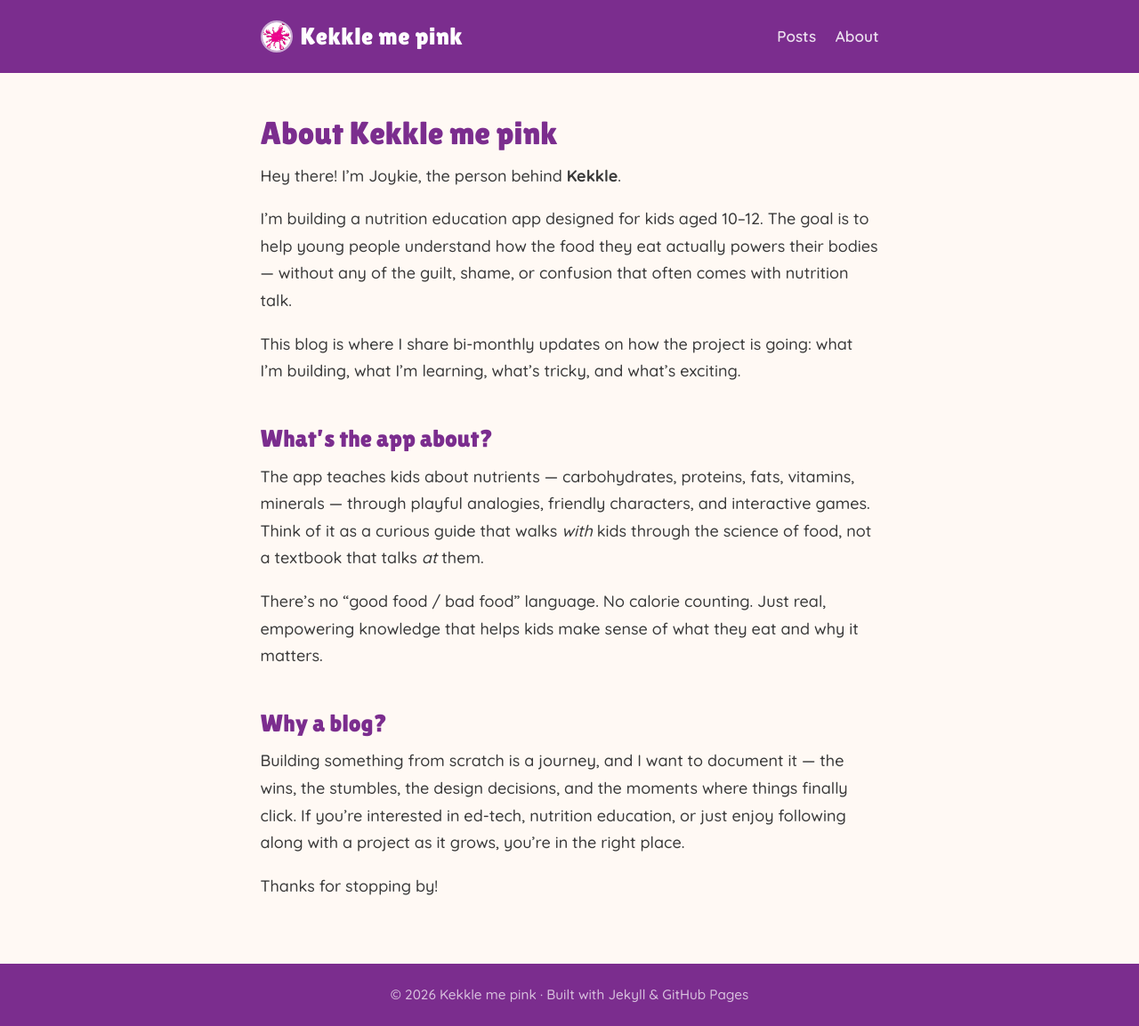
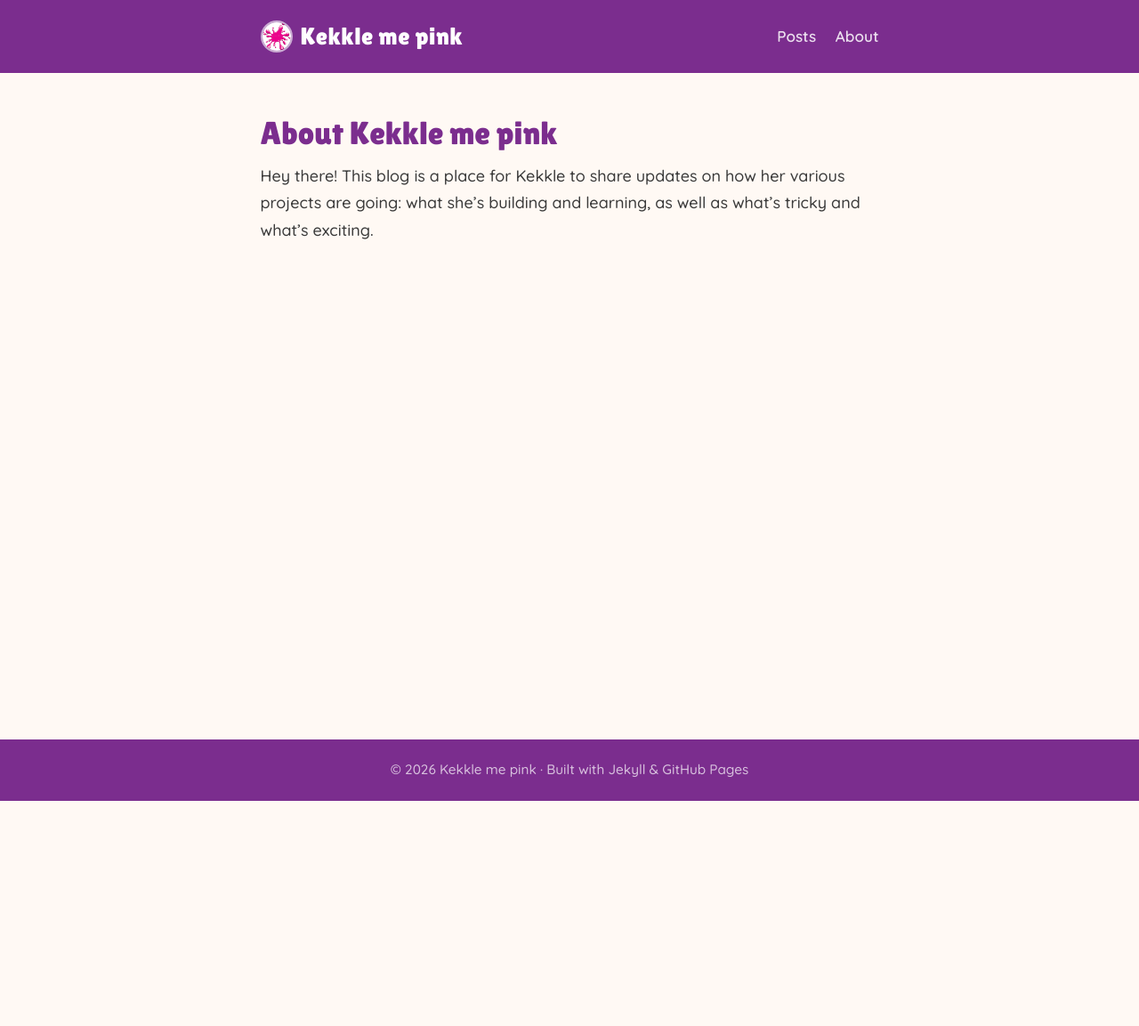
Before and after one commit to Kekkle/kekkles-korner, a Jekyll site: the page built from about.md, in a window 1280 px wide. Shown: the whole page at 89% size. Built offline with Jekyll 4.4.1, drawn with Linux system fonts in a browser that asks for light colours; after the commit the page ends 900 px from its top, so only the background shows below that.

Commit message:
Update about.md

```diff
--- a/about.md
+++ b/about.md
@@ -8,22 +8,6 @@ permalink: /about/
 
 # About Kekkle me pink
 
-Hey there! I'm Joykie, the person behind **Kekkle**.
-
-I'm building a nutrition education app designed for kids aged 10--12. The goal is to help young people understand how the food they eat actually powers their bodies --- without any of the guilt, shame, or confusion that often comes with nutrition talk.
-
-This blog is where I share bi-monthly updates on how the project is going: what I'm building, what I'm learning, what's tricky, and what's exciting.
-
-## What's the app about?
-
-The app teaches kids about nutrients --- carbohydrates, proteins, fats, vitamins, minerals --- through playful analogies, friendly characters, and interactive games. Think of it as a curious guide that walks *with* kids through the science of food, not a textbook that talks *at* them.
-
-There's no "good food / bad food" language. No calorie counting. Just real, empowering knowledge that helps kids make sense of what they eat and why it matters.
-
-## Why a blog?
-
-Building something from scratch is a journey, and I want to document it --- the wins, the stumbles, the design decisions, and the moments where things finally click. If you're interested in ed-tech, nutrition education, or just enjoy following along with a project as it grows, you're in the right place.
-
-Thanks for stopping by!
+Hey there! This blog is a place for Kekkle to share updates on how her various projects are going: what she's building and learning, as well as what's tricky and what's exciting.
 
 </div>
```
